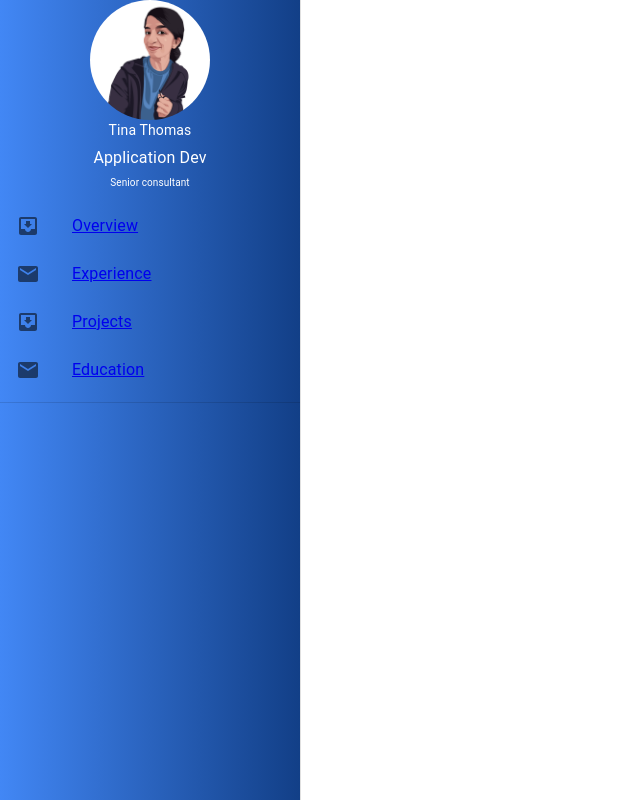
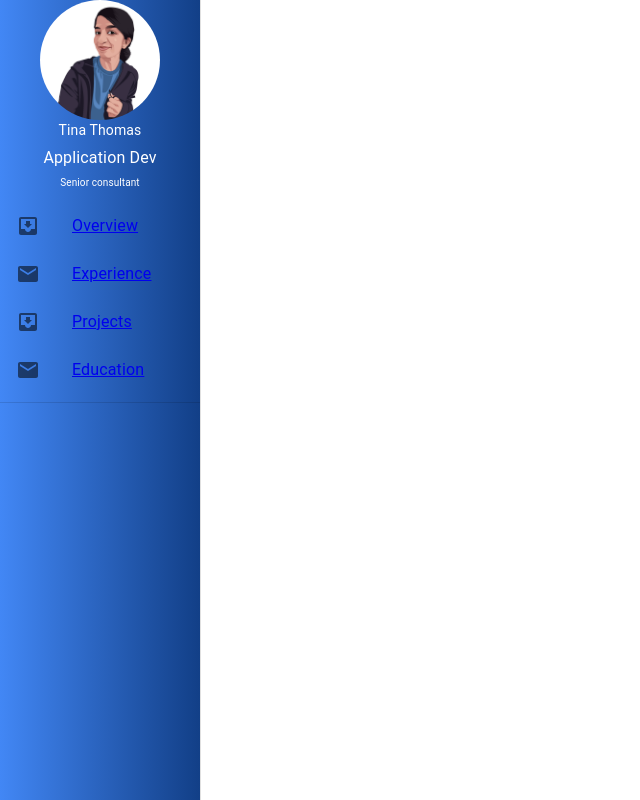
Before and after one commit to tinamthomas/tinamthomas.github.io, a React (Create React App) app: page / in a window 1280 px wide. Shown: the whole page, without its empty margins (0-640 px from the left). Built offline with nearby package versions, Linux system fonts and the light colour scheme.

Commit message:
Fix minor spacing

```diff
--- a/src/App.tsx
+++ b/src/App.tsx
@@ -14,13 +14,13 @@ const theme = createTheme();
       <Box sx={{ display: 'flex' }}>
       <Box
           component="main"
-          sx={{ flexGrow: 0, p: 3, width: { sm: `300px` } }}
+          sx={{ flexGrow: 0, p: 3, width: { sm: `200px` } }}
         >
         <Menubar/>
         </Box>
         <Box
           component="main"
-          sx={{ flexGrow: 1, p: 3, width: { sm: `calc(100% - 500px )`} , pr: 50 }}
+          sx={{ flexGrow: 1, p: 3, width: { sm: `calc(100% - 200px )`} , pr: 20 }}
         >
           <Outlet/>
         </Box>
--- a/src/Menubar.tsx
+++ b/src/Menubar.tsx
@@ -15,7 +15,7 @@ import { Link } from "react-router-dom";
 
 const list = () => (
   <Box
-    sx={{ width: 300, backgroundImage: 'linear-gradient(to right, #4287f5 , #123f87)', height: '100%' , flexShrink: { sm: 0 }}}
+    sx={{ width: 200, backgroundImage: 'linear-gradient(to right, #4287f5 , #123f87)', height: '100%' , flexShrink: { sm: 0 }}}
   >
 <Grid
   container
```
